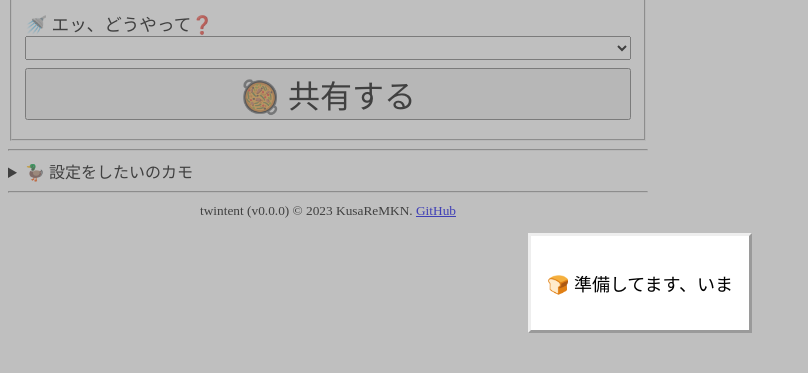
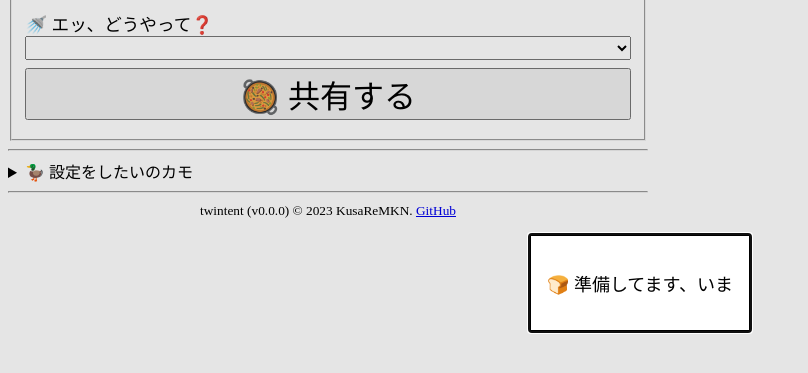
Before and after one commit to KusaReMKN/twintent, a browser extension: page index.html in a window 1280 px wide. Shown: the part 117-490 px from the top of the page, without its empty margins (0-808 px from the left). Drawn offline with Linux system fonts and the light colour scheme.

Commit message:
Update: Dialog を使って食パンを表示

```diff
--- a/index.css
+++ b/index.css
@@ -46,22 +46,6 @@ input[type="submit"] {
 	font-size: 1rem !important;
 }
 
-.mask {
-	display: grid;
-	place-items: center;
-	position: fixed;
-	top: 0; left: 0;
-	width: 100vw;
-	height: 100vh;
-	background: rgba(128, 128, 128, 0.5);
-}
-
-.box {
-	background: white;
-	padding: 1rem;
-	border: outset 3px;
-}
-
 .big {
 	font-size: large;
 }
--- a/index.html
+++ b/index.html
@@ -75,10 +75,5 @@
         <a href="https://github.com/KusaReMKN/twintent">GitHub</a>
       </small>
     </footer>
-    <div id="mask" class="mask">
-        <div class="box">
-            <p class="big">🍞 準備してます、いま</p>
-        </div>
-    </div>
   </body>
 </html>
--- a/index.js
+++ b/index.js
@@ -6,12 +6,27 @@ import * as Settings from './settings.js';
 const dialog = new Dialog();
 
 /**
+ * 食パンを表示する。
+ */
+function
+openBread(dialog)
+{
+    const p = document.createElement('p');
+    p.textContent = '🍞 準備してます、いま';
+    p.classList.add('big');
+    dialog.setContent(p);
+    dialog.openModal();
+}
+
+/**
  * 要素を初期化する。
  * 読み込み完了時のイベントハンドラ。
  */
 async function
 initialize(_)
 {
+    openBread(dialog);
+
     await Settings.migrate();
 
     const manifest = chrome.runtime.getManifest();
@@ -27,7 +42,7 @@ initialize(_)
         window.itemList.appendChild(option.cloneNode(true));
     });
 
-    window.mask.parentElement.removeChild(window.mask);
+    dialog.close();
 }
 window.addEventListener('DOMContentLoaded', initialize);
 
```
